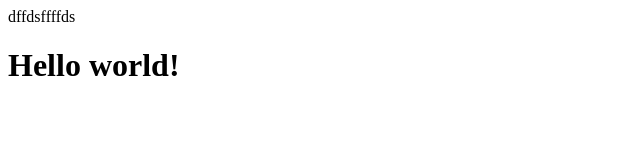
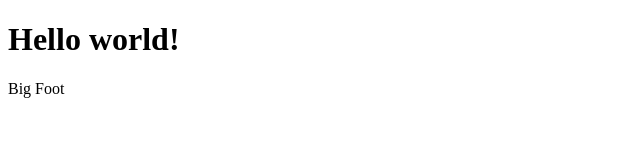
Before and after one commit to Pablorunni/core_hw1, a plain HTML site: page index.html in a window 1280 px wide. Shown: the whole page, without its empty margins (0-640 px from the left). Drawn offline with Linux system fonts and the light colour scheme.

Commit message:
addedfooter

```diff
--- a/index.html
+++ b/index.html
@@ -8,8 +8,8 @@
 </head>
 
 <body>
-    <header>dffdsffffds</header>
     <h1>Hello world!</h1>
+    <footer>Big Foot</footer>
 </body>
 
 </html>
```
